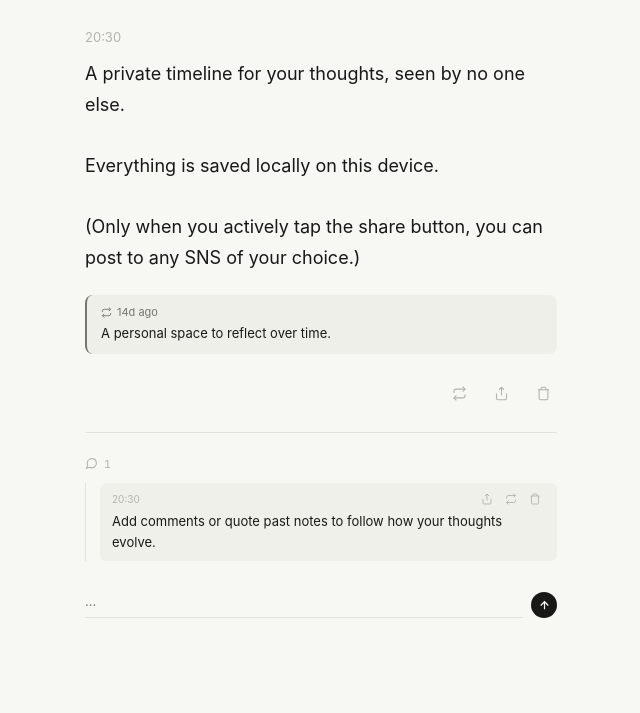
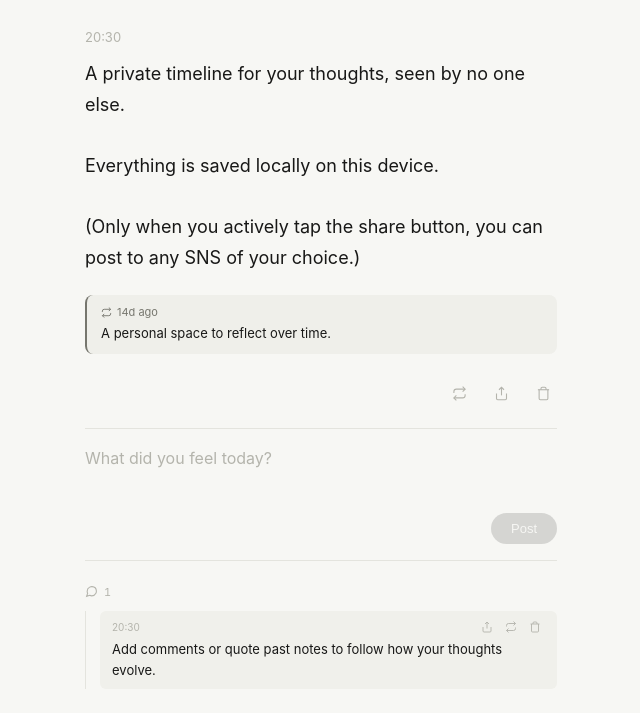
Before and after one commit to numanomanu/botchitter, a plain HTML site: page index.html in a window 1280 px wide. Both pictures are taken after a click on the element 649 px from the left and 317 px from the top of the page. Shown: the part 59-772 px from the top of the page, without its empty margins (319-959 px from the left). Drawn offline with Linux system fonts and the light colour scheme.

Commit message:
fix: prevent iOS input zoom with 16px font, align composer padding, add full detail composer

```diff
--- a/app.js
+++ b/app.js
@@ -369,6 +369,24 @@ function handleReplyKeydown(event, tweetId, inputElementId) {
   if ((event.metaKey || event.ctrlKey) && event.key === "Enter") {
     event.preventDefault();
     addReply(tweetId, inputElementId);
+  }
+}
+
+function handleDetailReplyInput(el) {
+  autoResizeTextarea(el);
+  const btn = document.getElementById("detailPostBtn");
+  if (btn) {
+    btn.disabled = !el.value.trim();
+  }
+}
+
+function handleDetailKeydown(event, tweetId) {
+  if ((event.metaKey || event.ctrlKey) && event.key === "Enter") {
+    event.preventDefault();
+    const input = document.getElementById("detail-reply-input");
+    if (input && input.value.trim()) {
+      addReply(tweetId, "detail-reply-input");
+    }
   }
 }
 
@@ -794,6 +812,29 @@ function renderDetailView(tweetId) {
       </div>
     </article>
 
+    <!-- 詳細画面のコメント投稿フォーム（通常の投稿同様に快適に書けるエリア） -->
+    <section class="detail-composer">
+      <textarea
+        id="detail-reply-input"
+        class="detail-composer-textarea"
+        placeholder="${t('placeholder_default')}"
+        rows="2"
+        oninput="handleDetailReplyInput(this)"
+        onkeydown="handleDetailKeydown(event, '${tweet.id}')"
+      ></textarea>
+      <div class="detail-composer-bottom">
+        <button
+          id="detailPostBtn"
+          class="btn-post"
+          disabled
+          onclick="addReply('${tweet.id}', 'detail-reply-input')"
+        >
+          ${t('btn_post')}
+        </button>
+      </div>
+    </section>
+
+    <!-- コメントスレッド一覧 -->
     ${repliesList.length > 0 ? `
       <div class="detail-section-title">
         <svg viewBox="0 0 24 24" class="section-title-icon"><path d="M21 11.5a8.38 8.38 0 0 1-.9 3.8 8.5 8.5 0 0 1-7.6 4.7 8.38 8.38 0 0 1-3.8-.9L3 21l1.9-5.7a8.38 8.38 0 0 1-.9-3.8 8.5 8.5 0 0 1 4.7-7.6 8.38 8.38 0 0 1 3.8-.9h.5a8.48 8.48 0 0 1 8 8v.5z"/></svg>
@@ -801,21 +842,6 @@ function renderDetailView(tweetId) {
       </div>
       ${repliesHtml}
     ` : ""}
-
-    <!-- コメント入力 -->
-    <div style="display:flex; gap:8px; align-items:flex-end; margin-bottom: 28px;">
-      <textarea
-        id="detail-reply-input"
-        class="reply-input"
-        placeholder="…"
-        rows="1"
-        oninput="autoResizeTextarea(this)"
-        onkeydown="handleReplyKeydown(event, '${tweet.id}', 'detail-reply-input')"
-      ></textarea>
-      <button class="btn-submit-reply" onclick="addReply('${tweet.id}', 'detail-reply-input')" aria-label="Send">
-        <svg viewBox="0 0 24 24"><line x1="12" y1="19" x2="12" y2="5"/><polyline points="5 12 12 5 19 12"/></svg>
-      </button>
-    </div>
 
     ${quotesHtml}
   `;
--- a/style.css
+++ b/style.css
@@ -64,6 +64,10 @@
       --hover-overlay: rgba(255, 255, 255, 0.04);
       --dot-shadow: rgba(236, 236, 230, 0.12);
     }
+  }
+
+  html {
+    -webkit-text-size-adjust: 100%;
   }
 
   html, body {
@@ -205,10 +209,24 @@
   }
 
   .composer {
-    padding: 16px 0 14px;
+    padding: 16px 0 14px 18px;
     border-bottom: 1px solid var(--line);
     margin-bottom: 8px;
     position: relative;
+    box-sizing: border-box;
+  }
+
+  .composer::before {
+    content: "";
+    position: absolute;
+    left: -0.5px;
+    top: 24px;
+    width: 6px;
+    height: 6px;
+    border-radius: 50%;
+    background: var(--bg);
+    border: 1.5px solid var(--text-tertiary);
+    opacity: 0.5;
   }
 
   textarea.composer-textarea {
@@ -223,11 +241,12 @@
     color: var(--text-primary);
     resize: none;
     padding: 0;
+    box-sizing: border-box;
   }
 
   textarea.composer-textarea::placeholder {
     color: var(--text-tertiary);
-    font-size: 15px;
+    font-size: 16px;
   }
 
   /* 引用中の過去メモプレビュー */
@@ -329,7 +348,7 @@
     content: "";
     position: absolute;
     left: 2px;
-    top: 12px;
+    top: 0;
     bottom: 24px;
     width: 1px;
     background: var(--line);
@@ -579,34 +598,37 @@
   .reply-input-box {
     display: none;
     margin-top: 10px;
-    padding-left: 14px;
-    border-left: 1.5px solid var(--line);
     animation: slideDown 0.2s var(--ease-out);
   }
   .reply-input-box.open {
     display: flex;
     gap: 8px;
-    align-items: flex-end;
+    align-items: center;
+    background: var(--reply-bg);
+    border: 1px solid var(--line);
+    border-radius: 20px;
+    padding: 5px 8px 5px 14px;
   }
 
   .reply-input {
     flex: 1;
     background: transparent;
     border: none;
-    border-bottom: 1px solid var(--line);
-    padding: 6px 0;
+    padding: 4px 0;
     font-family: inherit;
-    font-size: 13px;
-    line-height: 1.6;
+    font-size: 16px; /* 16pxでiPhoneの自動ズームを完全防止 */
+    line-height: 1.45;
     color: var(--text-primary);
     outline: none;
     resize: none;
-    min-height: 28px;
-    max-height: 160px;
+    min-height: 24px;
+    max-height: 120px;
     overflow-y: auto;
+    box-sizing: border-box;
   }
-  .reply-input:focus {
-    border-bottom-color: var(--text-primary);
+  .reply-input::placeholder {
+    color: var(--text-tertiary);
+    font-size: 16px;
   }
 
   .btn-submit-reply {
@@ -614,8 +636,9 @@
     color: var(--btn-text);
     border: none;
     border-radius: 999px;
-    width: 26px;
-    height: 26px;
+    width: 30px;
+    height: 30px;
+    min-width: 30px;
     display: inline-flex;
     align-items: center;
     justify-content: center;
@@ -630,8 +653,8 @@
     transform: scale(1.05);
   }
   .btn-submit-reply svg {
-    width: 13px;
-    height: 13px;
+    width: 14px;
+    height: 14px;
     stroke: currentColor;
     stroke-width: 2.2;
     fill: none;
@@ -652,10 +675,45 @@
   }
 
   .detail-focus-card {
-    padding: 16px 0 24px;
+    padding: 16px 0 20px;
     border-bottom: 1px solid var(--line);
     display: flex;
     flex-direction: column;
+  }
+
+  /* 詳細画面のコメント投稿フォーム（通常の投稿同様に快適に入力可能） */
+  .detail-composer {
+    padding: 16px 0 16px;
+    border-bottom: 1px solid var(--line);
+    margin-bottom: 18px;
+    position: relative;
+  }
+
+  .detail-composer-textarea {
+    width: 100%;
+    min-height: 56px;
+    background: transparent;
+    border: none;
+    outline: none;
+    font-family: inherit;
+    font-size: 16px; /* 16pxでiPhoneの自動ズームを完全防止 */
+    line-height: 1.65;
+    color: var(--text-primary);
+    resize: none;
+    padding: 0;
+    box-sizing: border-box;
+  }
+
+  .detail-composer-textarea::placeholder {
+    color: var(--text-tertiary);
+    font-size: 16px;
+  }
+
+  .detail-composer-bottom {
+    display: flex;
+    justify-content: flex-end;
+    align-items: center;
+    margin-top: 8px;
   }
 
   .detail-meta {
```
